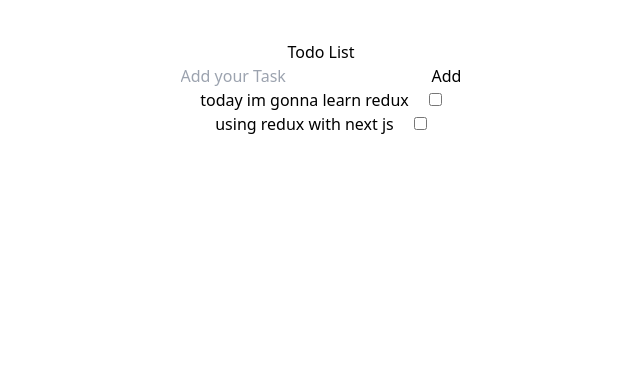
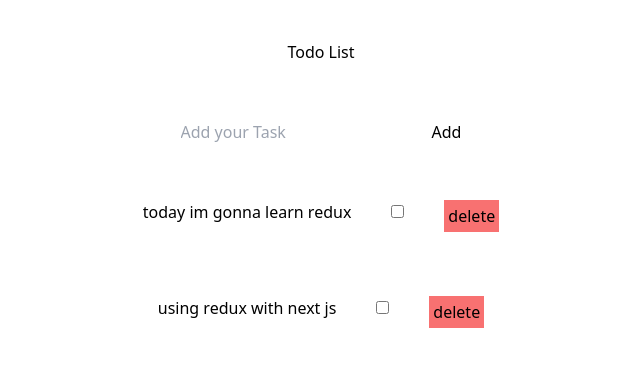
Before and after one commit to Yaqub-naqeb/Todo-list-using-reduxToolkit-and-nextjs, a Next.js app: page / in a window 1280 px wide. Shown: the top 366 px of the page, without its empty margins (319-959 px from the left). Built offline with nearby package versions, Linux system fonts and the light colour scheme.

Commit message:
the delete task done

```diff
--- a/component/main/Main.js
+++ b/component/main/Main.js
@@ -25,7 +25,7 @@
 
 
   return (
-    <div className='flex flex-col items-center py-10'>
+    <div className='flex flex-col gap-14 items-center py-10'>
       <h1 className=' '>Todo List</h1>
 
 <form  onSubmit={changeHandler}>
@@ -36,12 +36,15 @@
 </div>
 
 
+
 </form>
 
+<div className=' flex flex-col gap-16 items-center '>
 
 {
   Current&&Current.map(todo=> <Task id={todo.id} todo={todo}/>)
 }
+</div>
 
     </div>
   )
--- a/component/task/Task.js
+++ b/component/task/Task.js
@@ -1,26 +1,36 @@
 import React from 'react'
 import { useDispatch } from 'react-redux'
-import { set_toggle } from '../../redux/reducers/todoes';
+import { set_toggle,delete_todoes } from '../../redux/reducers/todoes';
 
 const Task = ({todo}) => {
 const dispatch=useDispatch();
 
 
-const changeHandler=()=>{
-
+const clickHandler=()=>{
+    dispatch(delete_todoes({id:todo.id,completed:todo.completed}))
 }
 
 
   return (
-    <div className='flex gap-5'>
-
-<div className={`${todo.completed?'line-through text-red-500':''}`}>{todo.task}</div>
-<div>
-    <input type="checkbox" name="" id="" onChange={()=>dispatch(set_toggle({id:todo.id,completed:!todo.completed}))} checked={todo.completed} />
-</div>
+   <>
+   {todo&&<div className='flex gap-10'>
 
 
-    </div>
+      {/* the task */}
+
+      <div className={`${todo.completed?'line-through text-red-500':''}`}>{todo.task}</div>
+      <div>
+
+          {/* the check box */}
+          <input type="checkbox" name="" id="" onChange={()=>dispatch(set_toggle({id:todo.id,completed:!todo.completed}))} checked={todo.completed} />
+      </div>
+      {/* delete */}
+      <div>
+        <button className='p-1 bg-red-400' onClick={clickHandler}>delete</button>
+      </div>
+
+
+          </div>}</>
   )
 }
 
--- a/redux/reducers/todoes.js
+++ b/redux/reducers/todoes.js
@@ -17,18 +17,30 @@
             completed:false
            }
            state.push(newOb)},
-
+// second
            set_toggle:(state,action)=>{
             // const toggle=!state.payload.completed
             const index=state.findIndex(todo=> todo.id===action.payload.id)
             state[index].completed=action.payload.completed
 
 
-        }
+        },
+// third
+            delete_todoes:(state,action)=>{
+
+                const index=state.findIndex(todo=> todo.id===action.payload.id)
+
+                state[index]='';
+
+
+
+
+
+            }
     }
 
 
 
 })
-export const {set_todoes,set_toggle}=todoesSlice.actions
+export const {set_todoes,set_toggle,delete_todoes}=todoesSlice.actions
 export default todoesSlice.reducer
```
